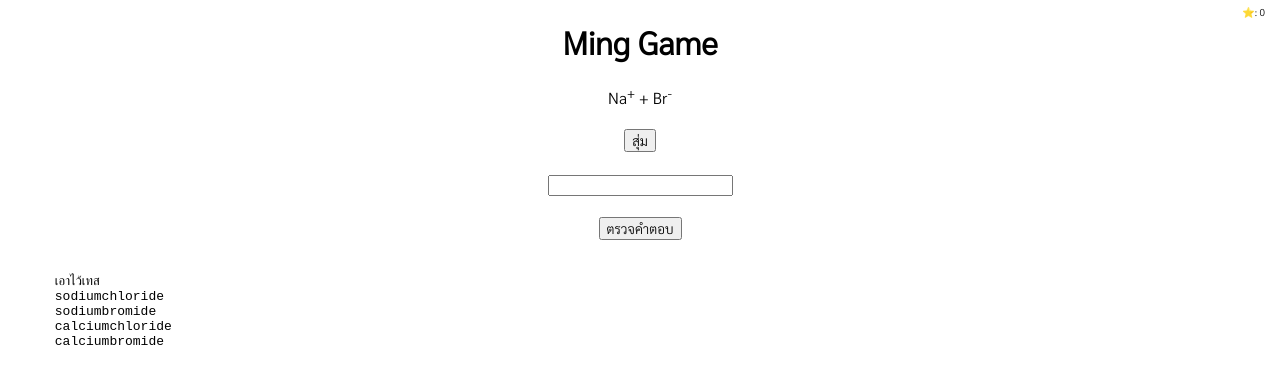
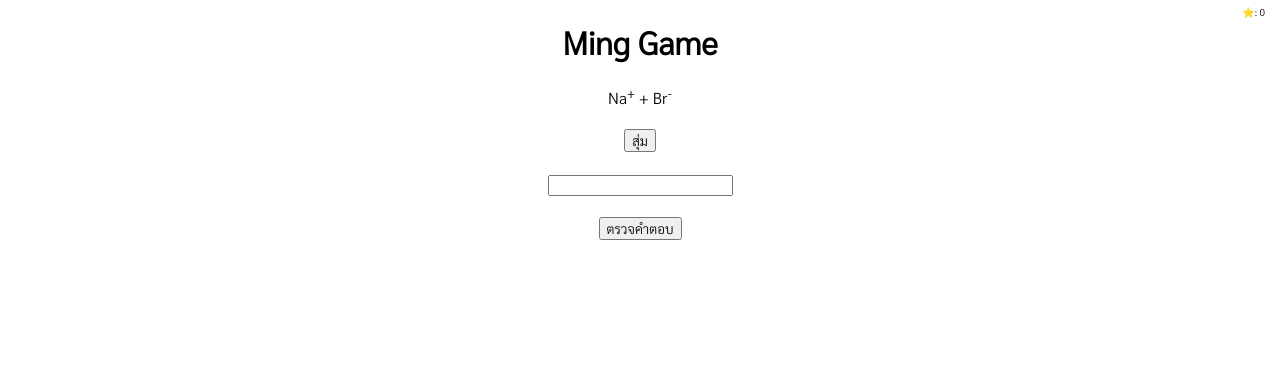
Before and after one commit to warut92/testkemialudo, a plain HTML site: page index.html in a window 1280 px wide. Drawn offline with Linux system fonts and the light colour scheme; a web font is replaced by a local one.

Commit message:
ซ่อนข้อความเฉลย

```diff
--- a/index.html
+++ b/index.html
@@ -31,12 +31,12 @@
       <br>
       <span id="reply"></span>
     </center>
-    <pre>
+<!--     <pre>
       เอาไว้เทส
       sodiumchloride
       sodiumbromide
       calciumchloride
-      calciumbromide</pre>
+      calciumbromide</pre> -->
   </body>
   <script src="./app.js"; charset="utf-8"></script>
 </html>
```
